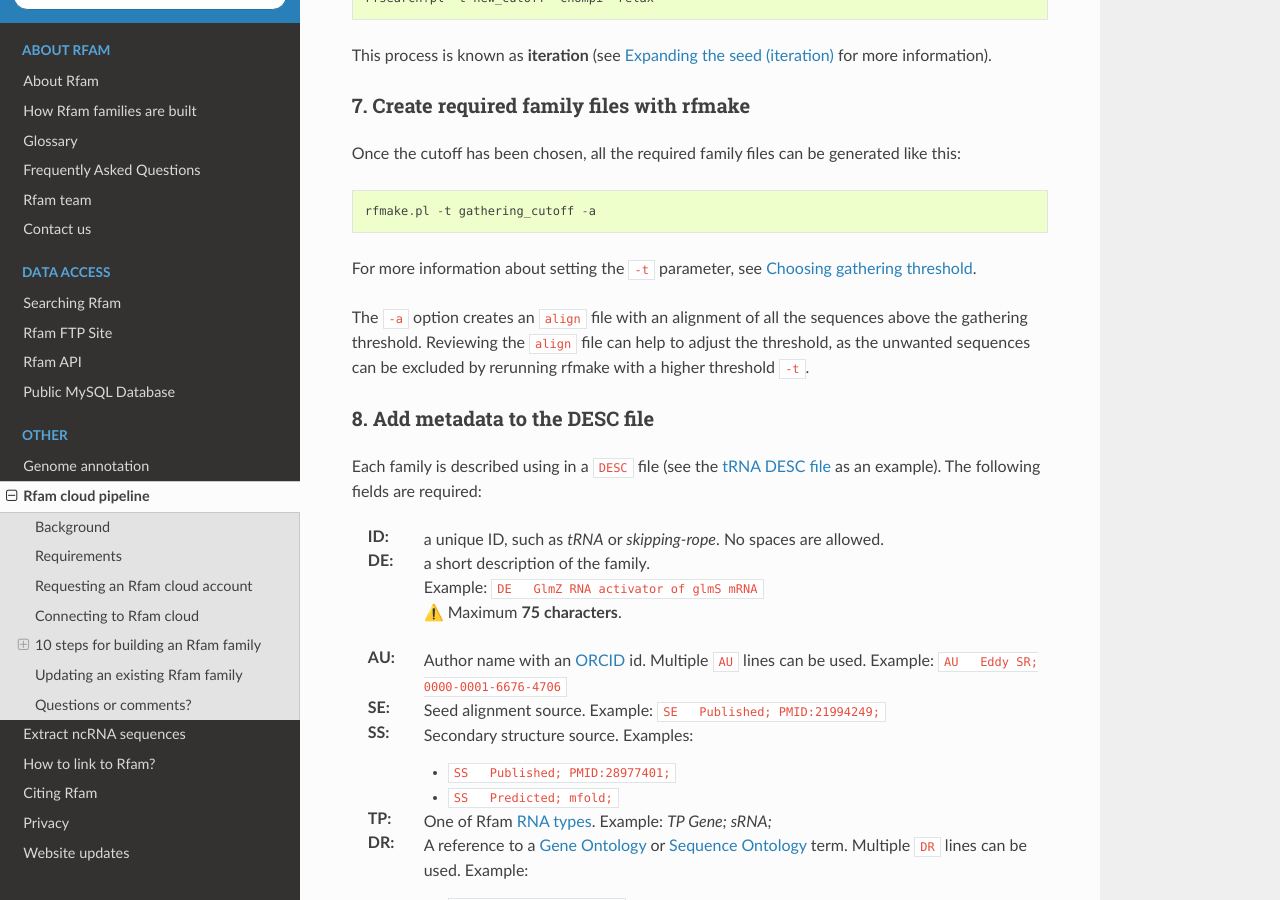
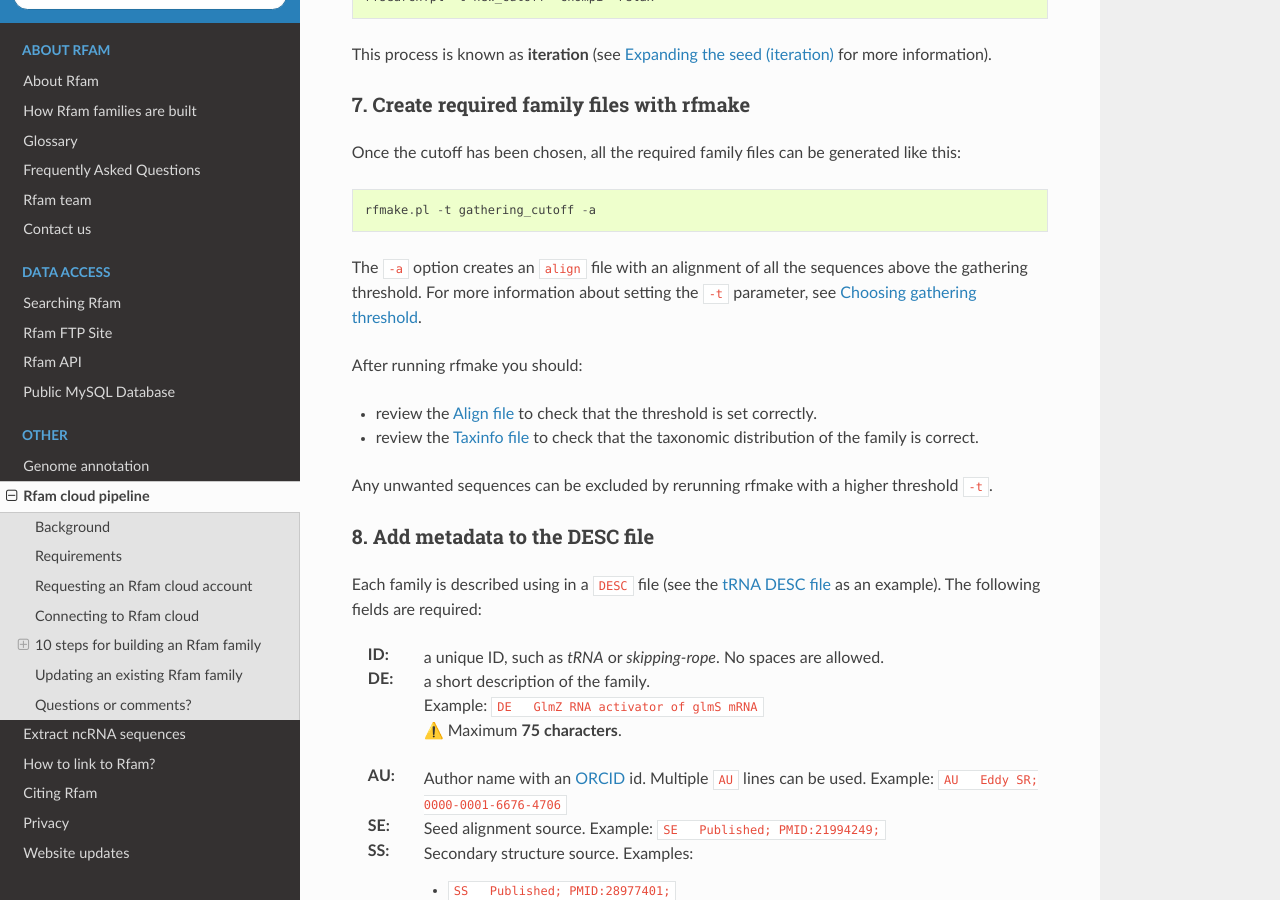
Before and after one commit to Rfam/rfam-docs, a Sphinx documentation site: the page built from docs/source/rfam-cloud.rst, in a window 1280 px wide and 900 px high, scrolled down 4230 px. Built offline with Sphinx 7.4.7 and the Read the Docs theme 2.0.0, drawn with Linux system fonts in a browser that asks for light colours; some of the changed text lies outside the part shown.

Commit message:
Clarify that taxinfo is available after rfmake, not rfsearch

```diff
--- a/docs/source/rfam-cloud.rst
+++ b/docs/source/rfam-cloud.rst
@@ -99,7 +99,7 @@ Build and calibrate a :ref:`glossary:Covariance model (CM)` based on your seed a
 4. Choose a gathering threshold
 ^^^^^^^^^^^^^^^^^^^^^^^^^^^^^^^
 
-The output files (``species``, ``outlist``, and ``taxinfo``) should be used to determine the gathering threshold for this family (the bit score of the last true positive hit).
+The output files (:ref:`choosing-gathering-threshold:Species file` and :ref:`choosing-gathering-threshold:Outlist file`) can be used to determine the gathering threshold for this family (the bit score of the last true positive hit).
 
 .. NOTE::
   For detailed instructions on how to select the threshold, see :ref:`choosing-gathering-threshold:Choosing gathering threshold`.
@@ -136,9 +136,14 @@ Once the cutoff has been chosen, all the required family files can be generated
 
   rfmake.pl -t gathering_cutoff -a
 
-For more information about setting the ``-t`` parameter, see :ref:`choosing-gathering-threshold:Choosing gathering threshold`.
+The ``-a`` option creates an ``align`` file with an alignment of all the sequences above the gathering threshold. For more information about setting the ``-t`` parameter, see :ref:`choosing-gathering-threshold:Choosing gathering threshold`.
 
-The ``-a`` option creates an ``align`` file with an alignment of all the sequences above the gathering threshold. Reviewing the ``align`` file can help to adjust the threshold, as the unwanted sequences can be excluded by rerunning rfmake with a higher threshold ``-t``.
+After running rfmake you should:
+
+- review the :ref:`choosing-gathering-threshold:Align file` to check that the threshold is set correctly.
+- review the :ref:`choosing-gathering-threshold:Taxinfo file` to check that the taxonomic distribution of the family is correct.
+
+Any unwanted sequences can be excluded by rerunning rfmake with a higher threshold ``-t``.
 
 8. Add metadata to the DESC file
 ^^^^^^^^^^^^^^^^^^^^^^^^^^^^^^^^
```
